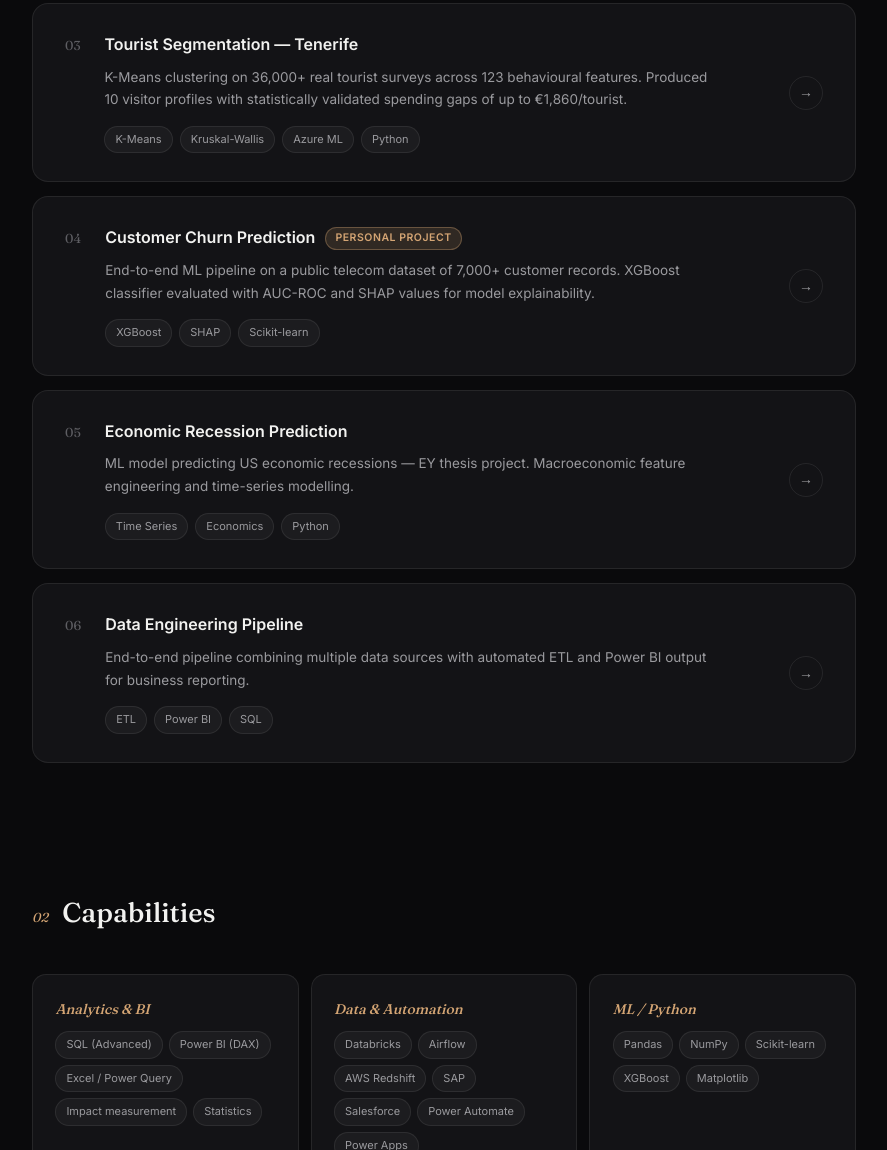
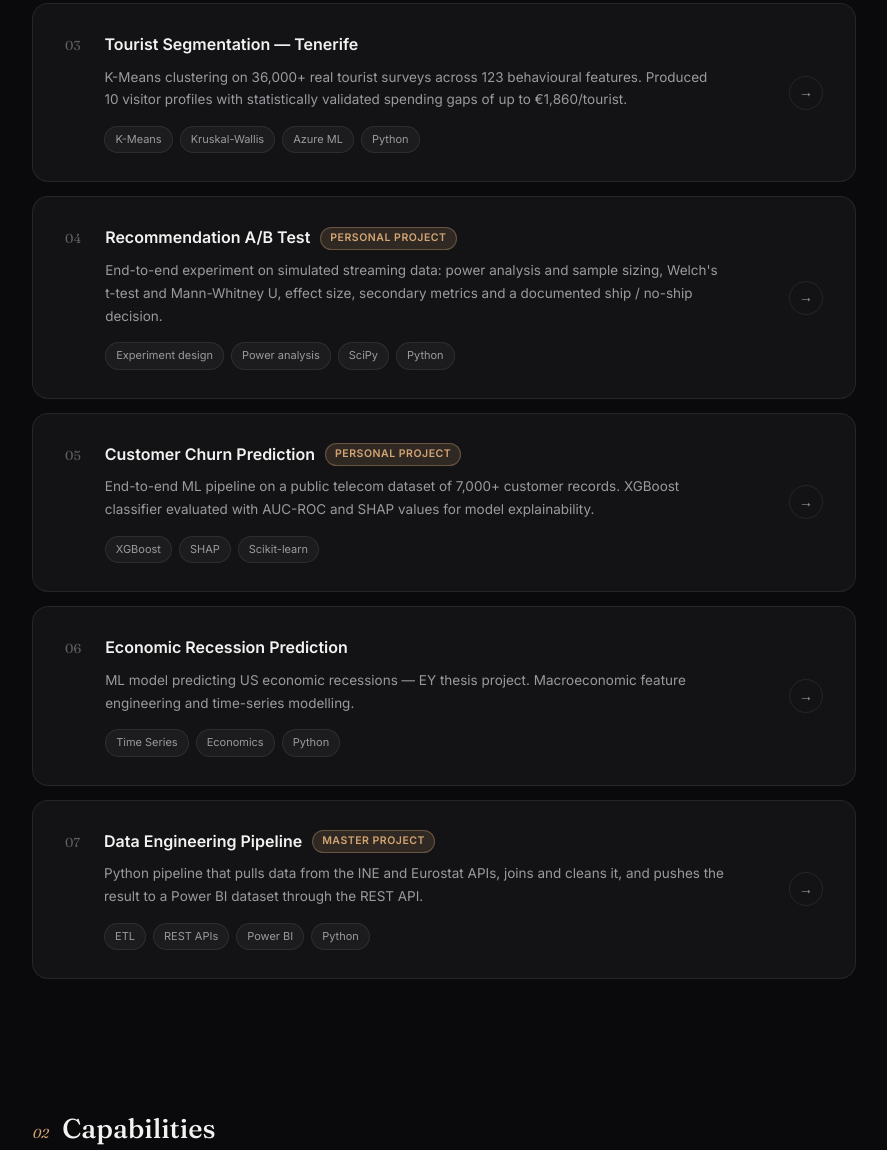
Before and after one commit to andreguichardd/andreguichardd.github.io, a plain HTML site: page index.html in a window 1280 px wide. Shown: the part 1570-2720 px from the top of the page, without its empty margins (196-1083 px from the left). Drawn offline with Linux system fonts and the light colour scheme.

Commit message:
Add A/B testing project to portfolio and describe data engineering project accurately
Co-Authored-By: Claude Opus 5.5 <noreply@anthropic.com>
Claude-Session: https://claude.ai/code/session_01BVWXbq91ZttfjsrjD9CKZu

```diff
--- a/index.html
+++ b/index.html
@@ -201,8 +201,18 @@
       <span class="project-arrow">→</span>
     </a>
 
+    <a href="https://github.com/andreguichardd/spotify-A-B-testing" target="_blank" class="project-card">
+      <span class="project-index">04</span>
+      <div>
+        <h3>Recommendation A/B Test <span class="badge">Personal project</span></h3>
+        <p>End-to-end experiment on simulated streaming data: power analysis and sample sizing, Welch's t-test and Mann-Whitney U, effect size, secondary metrics and a documented ship / no-ship decision.</p>
+        <div class="tags"><span class="tag">Experiment design</span><span class="tag">Power analysis</span><span class="tag">SciPy</span><span class="tag">Python</span></div>
+      </div>
+      <span class="project-arrow">→</span>
+    </a>
+
     <a href="https://github.com/andreguichardd/Telecomunication-Churn" target="_blank" class="project-card">
-      <span class="project-index">04</span>
+      <span class="project-index">05</span>
       <div>
         <h3>Customer Churn Prediction <span class="badge">Personal project</span></h3>
         <p>End-to-end ML pipeline on a public telecom dataset of 7,000+ customer records. XGBoost classifier evaluated with AUC-ROC and SHAP values for model explainability.</p>
@@ -212,7 +222,7 @@
     </a>
 
     <a href="https://github.com/andreguichardd/Prediction_Of_Economic_Recesions" target="_blank" class="project-card">
-      <span class="project-index">05</span>
+      <span class="project-index">06</span>
       <div>
         <h3>Economic Recession Prediction</h3>
         <p>ML model predicting US economic recessions — EY thesis project. Macroeconomic feature engineering and time-series modelling.</p>
@@ -222,11 +232,11 @@
     </a>
 
     <a href="https://github.com/andreguichardd/Data-Engineering" target="_blank" class="project-card">
-      <span class="project-index">06</span>
+      <span class="project-index">07</span>
       <div>
-        <h3>Data Engineering Pipeline</h3>
-        <p>End-to-end pipeline combining multiple data sources with automated ETL and Power BI output for business reporting.</p>
-        <div class="tags"><span class="tag">ETL</span><span class="tag">Power BI</span><span class="tag">SQL</span></div>
+        <h3>Data Engineering Pipeline <span class="badge">Master project</span></h3>
+        <p>Python pipeline that pulls data from the INE and Eurostat APIs, joins and cleans it, and pushes the result to a Power BI dataset through the REST API.</p>
+        <div class="tags"><span class="tag">ETL</span><span class="tag">REST APIs</span><span class="tag">Power BI</span><span class="tag">Python</span></div>
       </div>
       <span class="project-arrow">→</span>
     </a>
```
